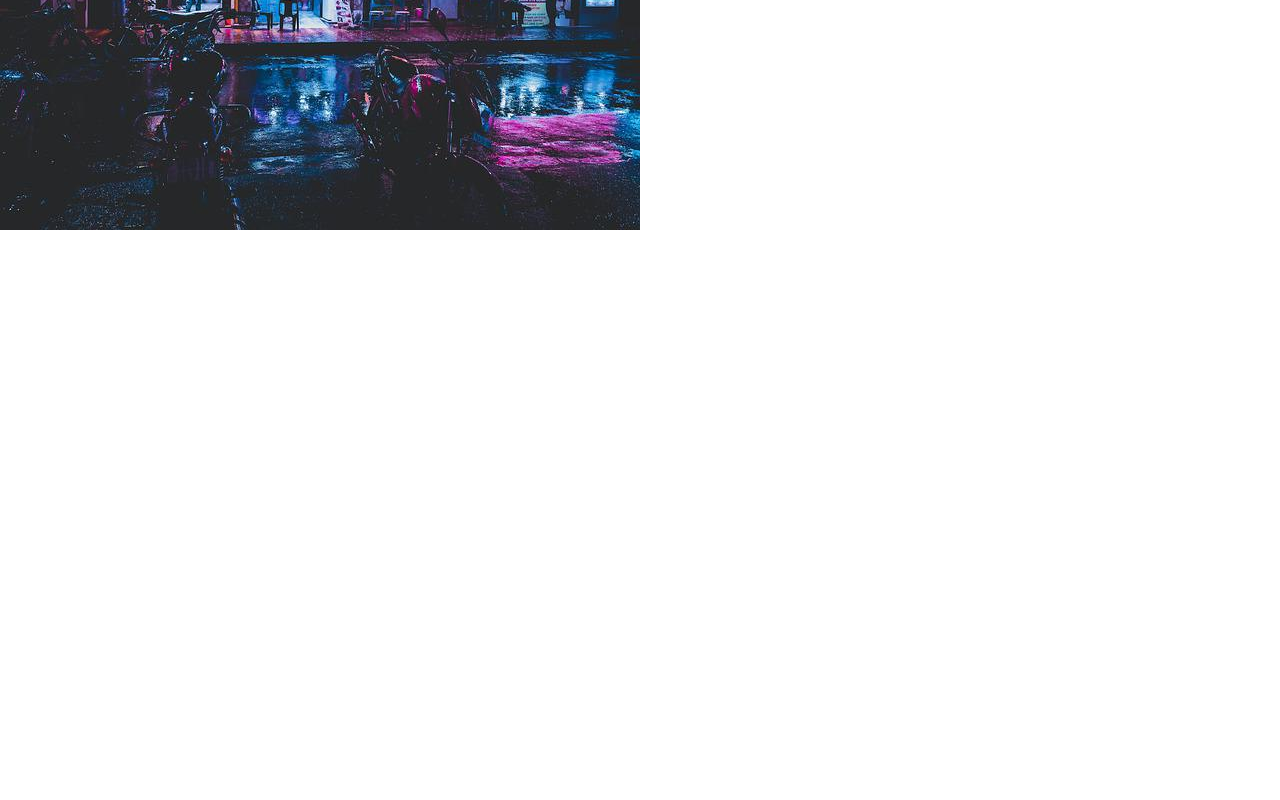
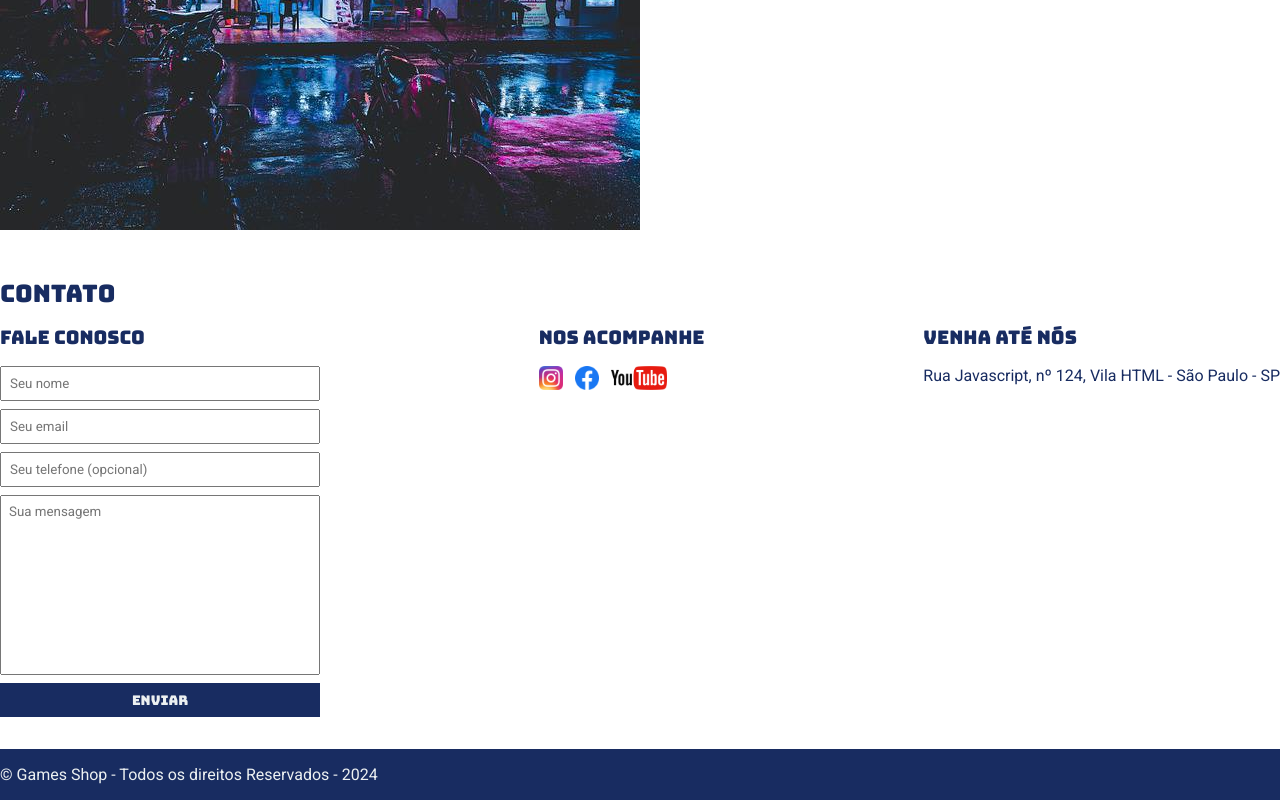
Before and after one commit to viniCaliman/Game_shop_ebac, a plain HTML site: page index.html in a window 1280 px wide. Shown: the part 349-1149 px from the top of the page. Before the commit the page ends 800 px from the top, so only its background shows below. Drawn offline with Linux system fonts and the light colour scheme.

Commit message:
feat: including contact form and footer of page

```diff
--- a/css/main.css
+++ b/css/main.css
@@ -5,11 +5,16 @@
 }
 
 header,
-section h2 {
+section h2,
+section h3,
+form button {
     font-family: 'Bungee', cursive;
+    font-weight: normal;
 }
 
-body {
+body,
+input,
+textarea {
     font-family: 'Roboto', sans-serif;
 }
 
@@ -17,11 +22,6 @@ header {
     padding: 16px 0;
     background-color: #182c61;
     color: #ecf0f1;
-}
-
-header h1,
-section h2 {
-    font-weight: normal;
 }
 
 header nav li {
@@ -77,3 +77,65 @@ section p {
 .store-front {
     margin-right: 32px;
 }
+
+.social-medias img {
+    height: 24px;
+}
+
+.social-medias li {
+    display: inline;
+    margin-right: 8px;
+}
+
+.social-medias li a {
+    text-decoration: none;
+}
+
+#contact .container {
+    display: block;
+}
+
+.contact-form {
+    display: flex;
+    justify-content: space-between;
+}
+
+form input,
+form textarea,
+form button {
+    display: block;
+    width: 320px;
+    margin-bottom: 8px;
+    padding: 8px;
+}
+
+form textarea {
+    resize: none;
+    height: 180px;
+}
+
+section h3 {
+    margin-bottom: 16px;
+}
+
+form button {
+    background-color: #182c61;
+    color: #ecf0f1;
+    border: none;
+    cursor: pointer;
+}
+
+form button:hover {
+    background-color: #314e9e;
+}
+
+input:focus,
+textarea:focus {
+    outline-color: #182c61;
+}
+
+footer {
+    background-color: #182c61;
+    color: #ecf0f1;
+    padding: 16px 0;
+}
--- a/index.html
+++ b/index.html
@@ -16,16 +16,16 @@
         <nav>
             <ul>
                 <li>
-                    <a href="#">Sobre a loja</a>
+                    <a href="#about">Sobre a loja</a>
                 </li>
                 <li>
-                    <a href="#">Contatos</a>
+                    <a href="#contact">Contatos</a>
                 </li>
             </ul>
         </nav>
        </div>
     </header>
-    <section>
+    <section id="about">
         <div class="container">
             <img class="store-front" src="./images/loja.jpg" alt="fachada da loja Games Shop"/>
             <div>
@@ -44,5 +44,55 @@
             </div>
         </div>
     </section>
+    <section id="contact">
+        <div class="container">
+            <h2>Contato</h2>
+            <div class="contact-form">
+                <div>
+                    <h3>Fale conosco</h3>
+                    <form>
+                        <input type="text" placeholder="Seu nome" required/>
+                        <input type="email" placeholder="Seu email" required/>
+                        <input type="tel" placeholder="Seu telefone (opcional)"/>
+                        <textarea placeholder="Sua mensagem" required></textarea>
+                        <button type="submit">Enviar</button>
+                    </form>
+                </div>
+                <div>
+                    <h3>Nos acompanhe</h3>
+                    <ul class="social-medias">
+                        <li>
+                            <a href="#" title="Siga-nos no Instagram">
+                                <img src="./images/instagram.png" alt="Logo do Instagram"/>
+                            </a>
+                        </li>
+                        <li>
+                            <a href="#" title="Siga-nos no Facebook">
+                                <img src="./images/facebook.png" alt="Logo do Facebook"/>
+                            </a>
+                        </li>
+                        <li>
+                            <a href="#" title="Visite nosso canal no Youtube">
+                                <img src="./images/youtube.png" alt="Logo do Youtube"/>
+                            </a>
+                        </li>
+                    </ul>
+                </div>
+                <div>
+                    <h3>Venha até nós</h3>
+                    <p>
+                        Rua Javascript, nº 124, Vila HTML - São Paulo - SP
+                    </p>
+                </div>
+            </div>
+        </div>
+    </section>
+    <footer>
+        <div class="container">
+            <p>
+                &copy; Games Shop - Todos os direitos Reservados - 2024
+            </p>
+        </div>
+    </footer>
 </body>
 </html>
```
